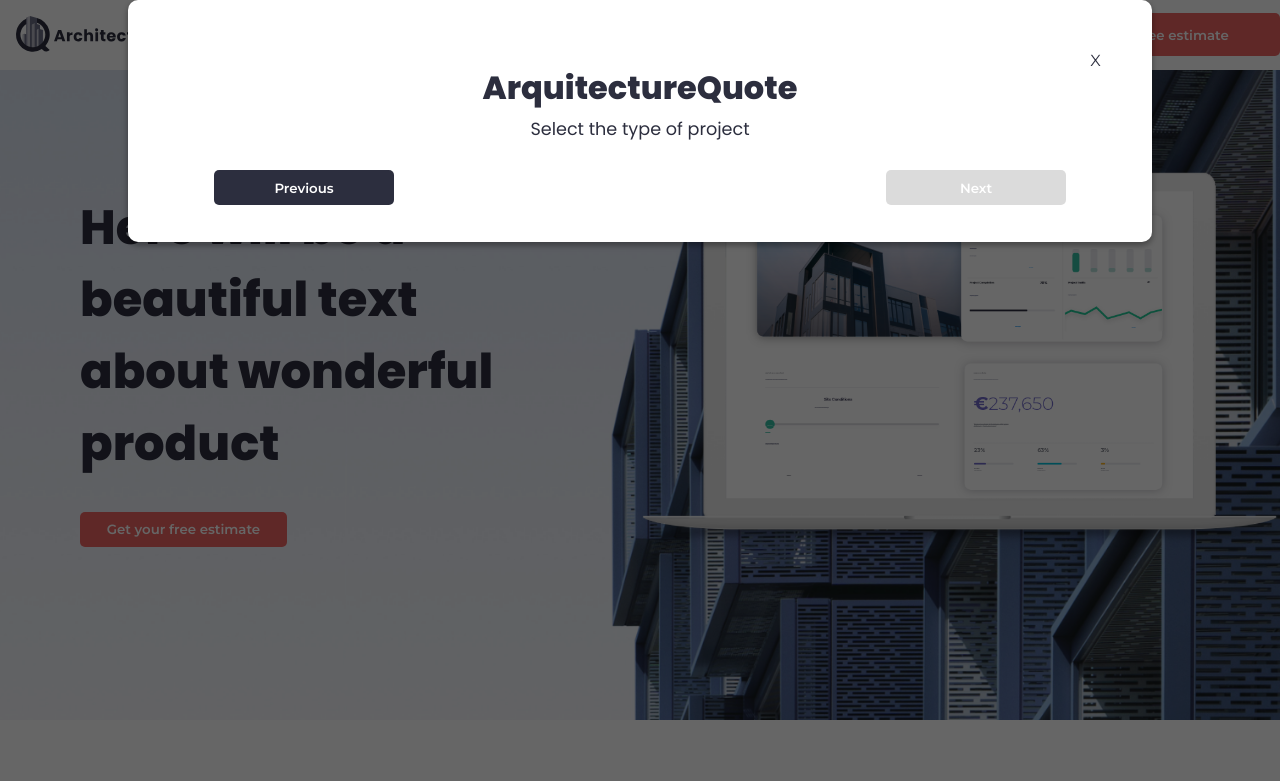
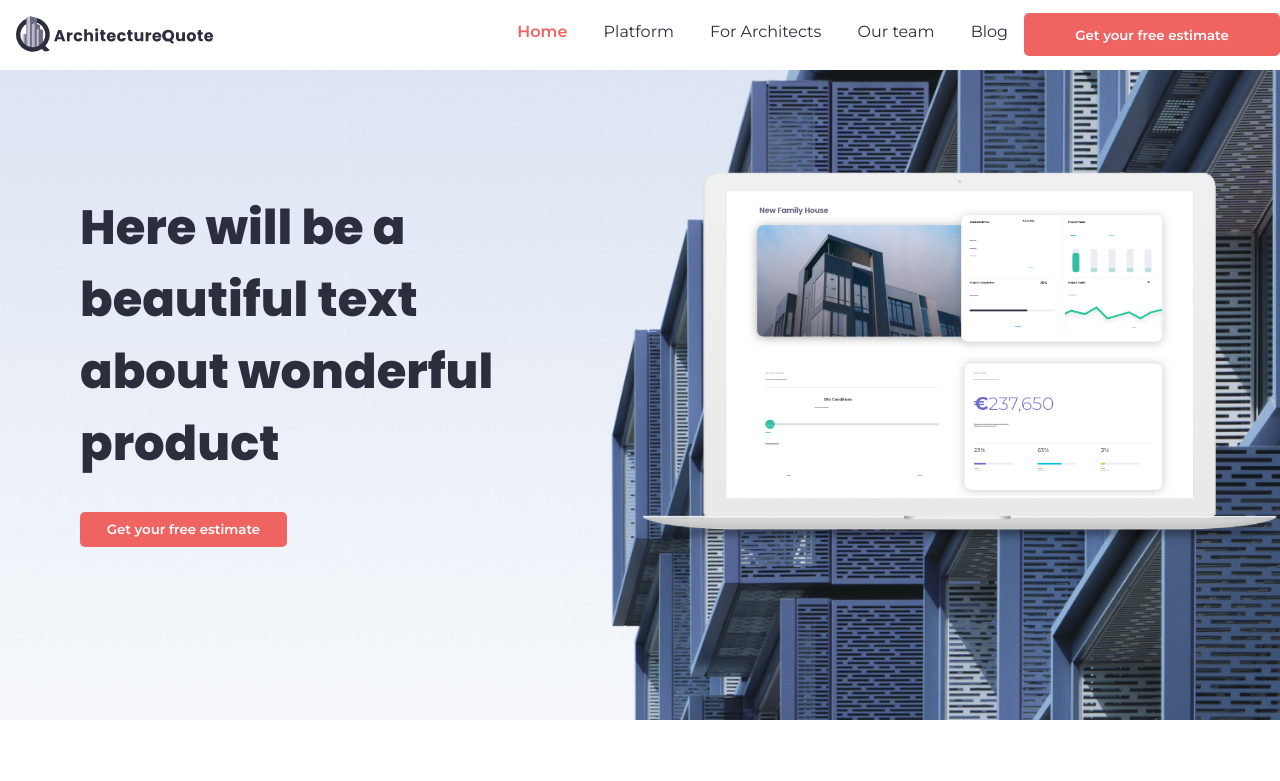
Before and after one commit to ekaterinagp/aq, a plain HTML site: page index.html in a window 1280 px wide. Shown: the top 781 px of the page. Drawn offline with Linux system fonts and the light colour scheme; no server answers.

Commit message:
form styling

```diff
--- a/index.html
+++ b/index.html
@@ -24,7 +24,7 @@
         </button>
       </div>
     </header>
-    <div class="formWrapper ">
+    <div class="formWrapper hidden">
     <div id="form" class="boxStyle">
       <span class="close">X</span>
       <h1 class="section_title">ArquitectureQuote</h1>
--- a/style.css
+++ b/style.css
@@ -983,6 +983,7 @@ svg {
 
 /*  Free estimation form  */
 .close{
+  cursor:pointer;
   font-size: 1em;
     position: absolute;
     margin: 5%;
```
Also changed, not shown: script.js (+7 -1 lines).
